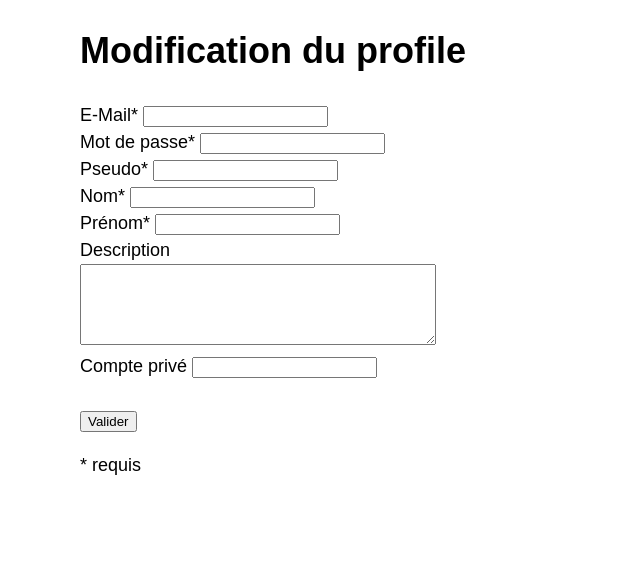
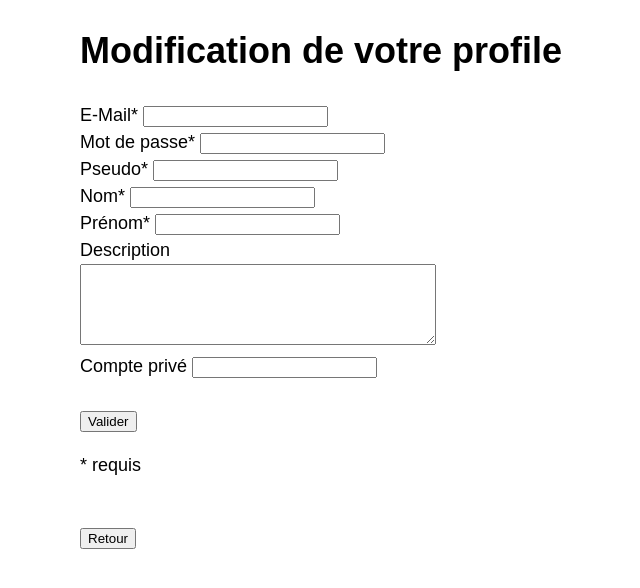
Before and after one commit to Drarox/Twyrael, a Symfony app: template templates/modif_profil/modif.html.twig in a window 1280 px wide. Shown: the top 588 px of the page, without its empty margins (160-800 px from the left). Run offline with Twig, Linux system fonts and the light colour scheme; the template is opened without the code that fills it, so the values that code supplies are empty; form fields are guessed from the names that the template uses; some libraries are stand-ins or nearby versions.

Commit message:
Adding of button for navigation

```diff
--- a/templates/modif_profil/modif.html.twig
+++ b/templates/modif_profil/modif.html.twig
@@ -14,7 +14,7 @@
 
 <div class="example-wrapper">
 
-    <h1>Modification du profile</h1>
+    <h1>Modification de votre profile</h1>
 
     {{ form_start(form) }}
     {{ form_row(form.email, { 'label': 'E-Mail* '}) }}
@@ -29,5 +29,7 @@
     <button class="btn">Valider</button>
     {{ form_end(form) }}
     <p>* requis</p>
+    <br>
+    <a href="javascript:history.back()" style="text-decoration: none"> <input type="button" value="Retour"> </a>
 </div>
 {% endblock %}
--- a/templates/profil/profil.html.twig
+++ b/templates/profil/profil.html.twig
@@ -14,6 +14,11 @@
 
     <a href="/user/{{ result[0].pseudo }}" style="text-decoration: none"> <input type="button" value="Voir les derniers messages posté"> </a>
     <a href="/followandblock/{{ result[0].id }}" style="text-decoration: none"> <input type="button" value="Voir personnes suivi et bloqué"> </a>
+
+    {% if currentUser == result[0].id  %}
+        <a href="/modifprofil" style="text-decoration: none"> <input type="button" value="Modifier mon profile"> </a>
+    {% else  %}
+
         <br><br>
         {% if alreadyFollow == false %}
             <a href="/follow/{{ result[0].id }}" style="text-decoration: none"> <input type="button" value="Suivre"> </a>
@@ -27,6 +32,7 @@
             <a href="/unblock/{{ result[0].id }}" style="text-decoration: none"> <input type="button" value="Ne plus Bloquer"> </a>
         {% endif %}
 
+    {% endif %}
 
     <span><h4>Nom : </h4>{{ result[0].nom }}</span><br>
     <span><h4>Prénom : </h4>{{ result[0].prenom }}</span><br>
```
Also changed, not shown: src/Controller/ModifProfilController.php (+3 -4 lines), src/Controller/ProfilController.php (+1 -26 lines). Lines whose indentation alone changed are shown as unchanged.
